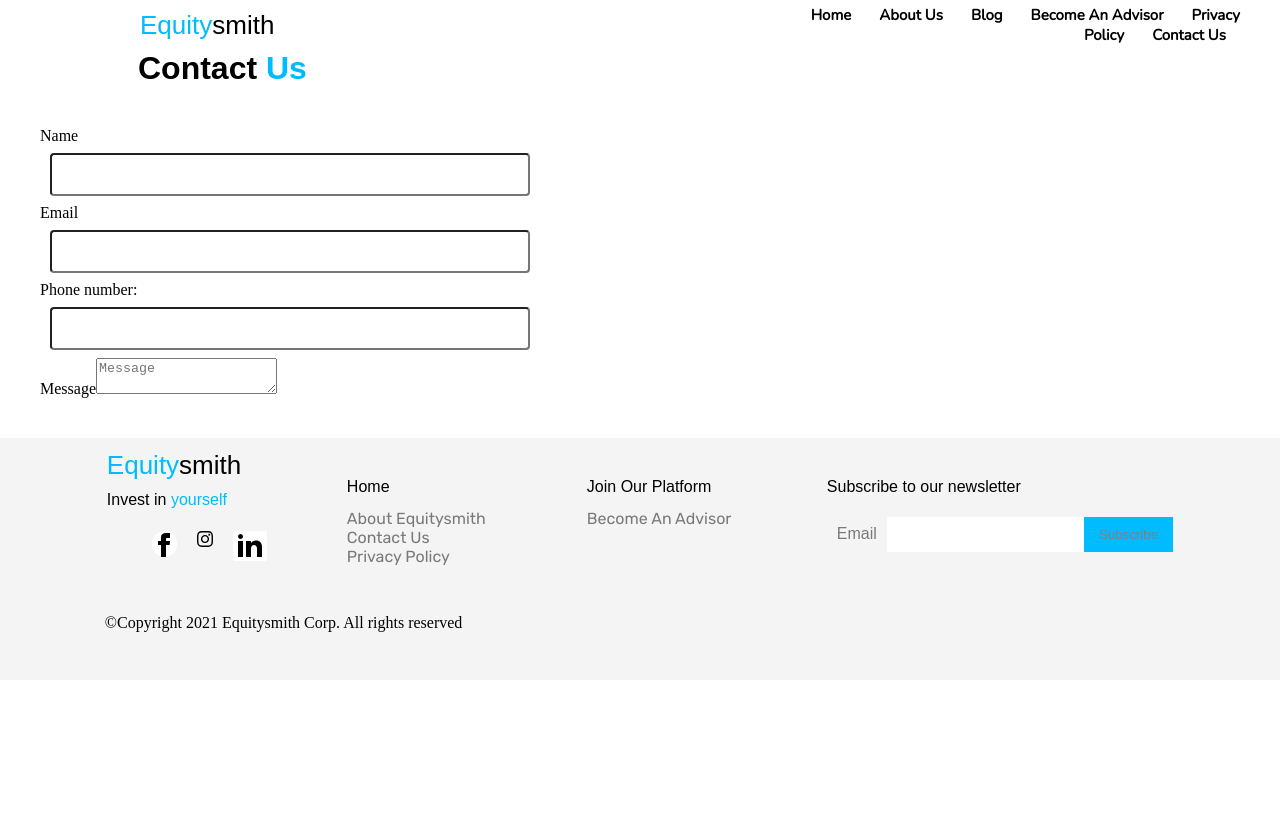
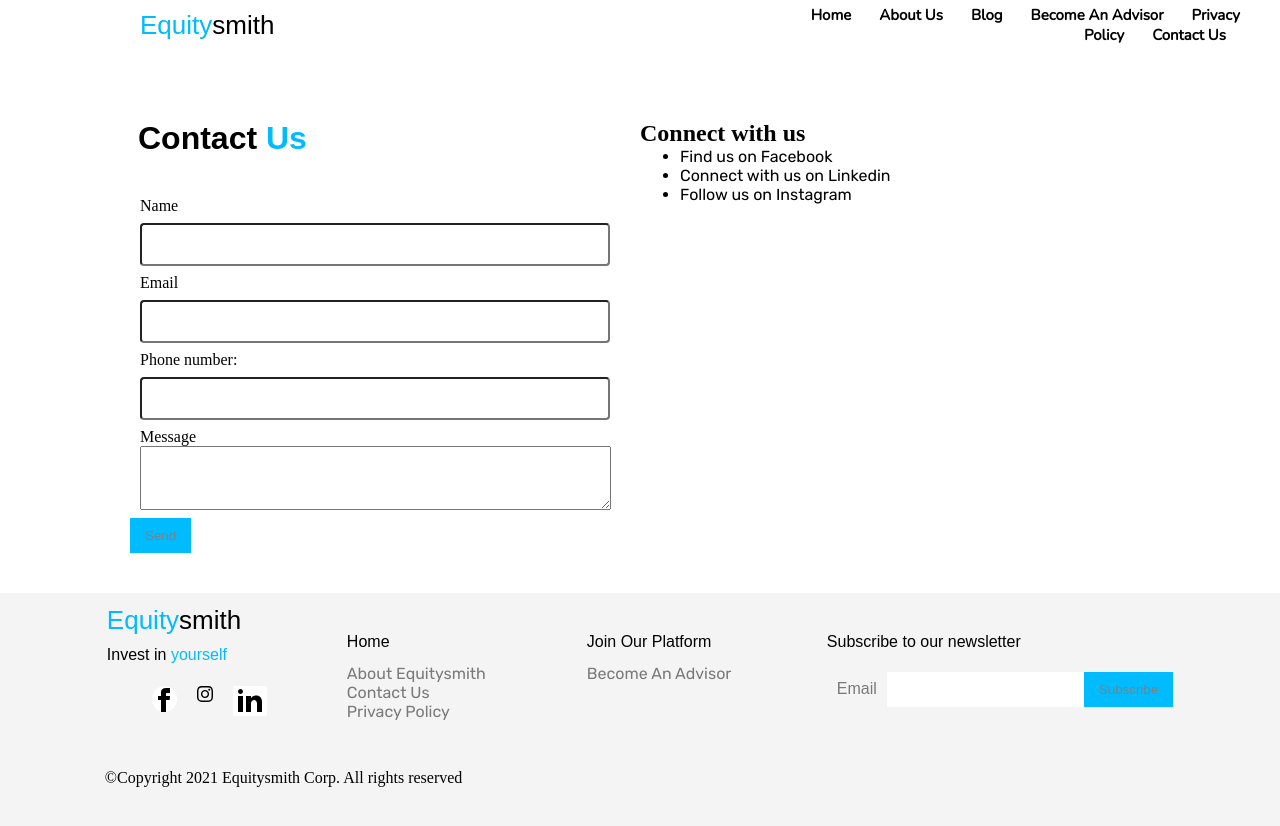
Before and after one commit to lggg123/equitysmith-mern-app, a React (Create React App) app: page /contact-us in a window 1280 px wide. Shown: the top 826 px of the page. Before the commit the page ends 800 px from the top, so only its background shows below. Built offline with nearby package versions, Linux system fonts and the light colour scheme.

Commit message:
contact us 90% done

```diff
--- a/src/components/footer/Footer.jsx
+++ b/src/components/footer/Footer.jsx
@@ -6,7 +6,7 @@ import linkedin from "../../img/linkedin_icon.svg"
 
 export default function Footer() {
     return(
-        <div className="container">
+        <div className="ft-container">
             <div className="footer-container">
                 <footer>
                     <section className="ft-main">
--- a/src/components/footer/footer.css
+++ b/src/components/footer/footer.css
@@ -2,7 +2,7 @@
     margin: 0;
 }
 
-.container{
+.ft-container{
     display: flex;
     flex-direction: column;
     align-items: center;
--- a/src/pages/ContactUs/ContactUs.jsx
+++ b/src/pages/ContactUs/ContactUs.jsx
@@ -2,28 +2,41 @@ import "./contactUs.css"
 
 export default function ContactUs() {
     return (
-        <>
+        <div className="contactContainer">
+            <div className="contactColumn">
                 <div className="contactTitle"><h1>Contact <span class="blue">Us</span></h1></div>
                 <div className="contactForm">
                     <form>
                         <label>
                             Name
+                        </label>
                         <input type="text" name="name" />
-                    </label>
                         <label>
                             Email
+                        </label>
                         <input type="text" name="email" />
-                    </label>
                         <label>
                             Phone number:
+                        </label>
                         <input type="text" name="phone number:" />
-                    </label>
                         <label>
                             Message
-                        <textarea placeholder="Message"></textarea>
                         </label>
+                        <textarea></textarea>
+                        <input type="submit" className="send" value="Send" />
                     </form>
                 </div>
-        </>
+            </div>
+            <div className="contactColumn">
+                <div className="contactBox">
+                    <h2>Connect with us</h2>
+                    <ul>
+                        <li>Find us on Facebook</li>
+                        <li>Connect with us on Linkedin</li>
+                        <li>Follow us on Instagram</li>
+                    </ul>
+                </div>
+            </div>
+        </div>
     )
 }
--- a/src/pages/ContactUs/contactUs.css
+++ b/src/pages/ContactUs/contactUs.css
@@ -1,3 +1,12 @@
+.contactContainer{
+    display: flex;
+}
+
+.contactColumn{
+    flex: 50%;
+    margin-top: 70px;
+}
+
 .contactTitle{
     margin-left: 138px;
     font-family: "Arial Rounded MT Bold", sans-serif;
@@ -5,13 +14,26 @@
 
 .contactForm{
     padding: 40px;
+    margin-left: 90px;
 }
 
 input[type="text"]{
-    width: 40%;
+    width: 100%;
     padding: 12px 20px;
     margin: 8px 10px;
     display: list-item;
     box-sizing: border-box;
     border-radius: 4px;
 }
+
+.contactForm label{
+    margin-left: 10px;
+}
+
+textarea{
+   display: flex;
+   flex-direction: column;
+   margin-left: 10px;
+   height: 58px;
+   width: 99%;
+}
```
Lines whose indentation alone changed are shown as unchanged.
